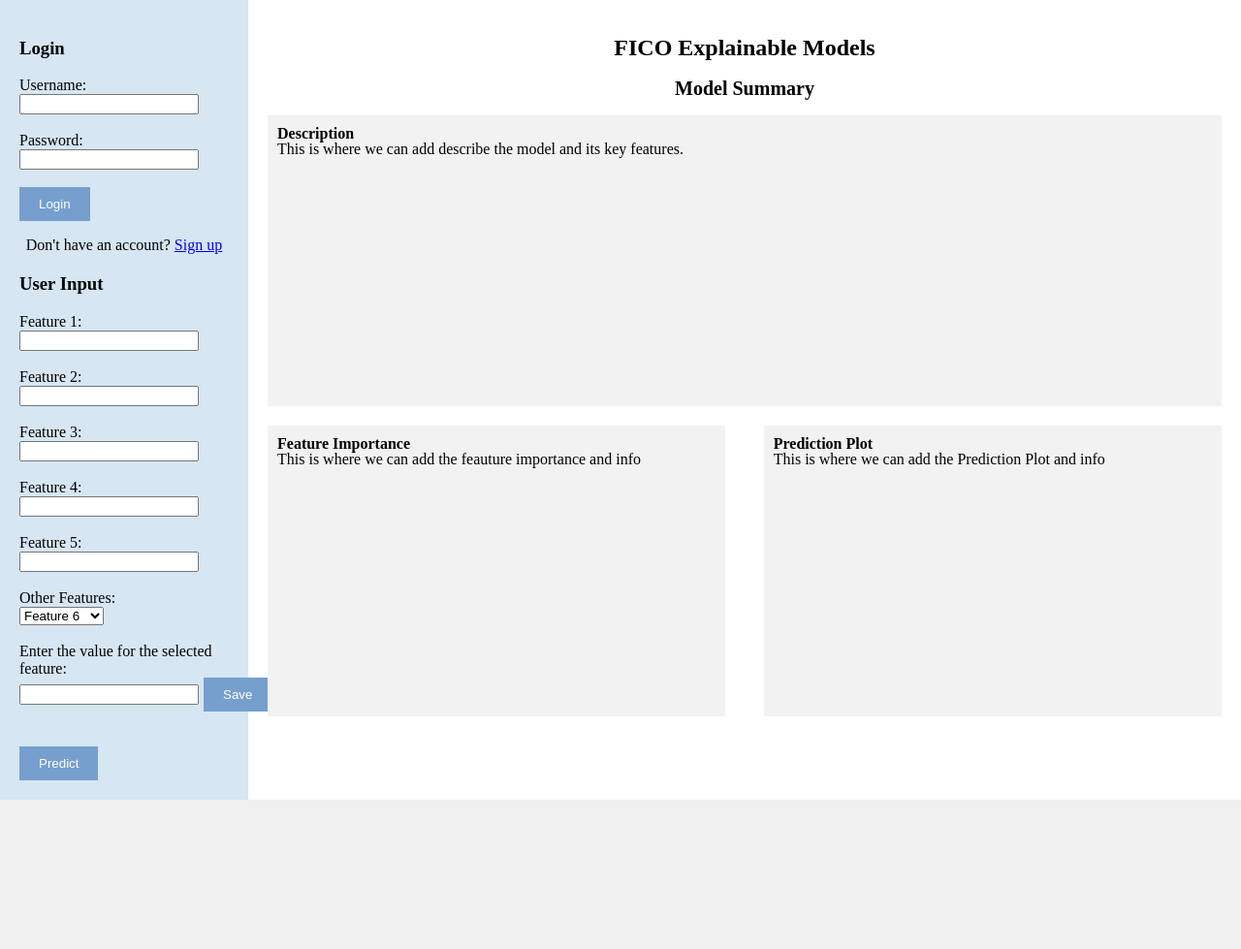
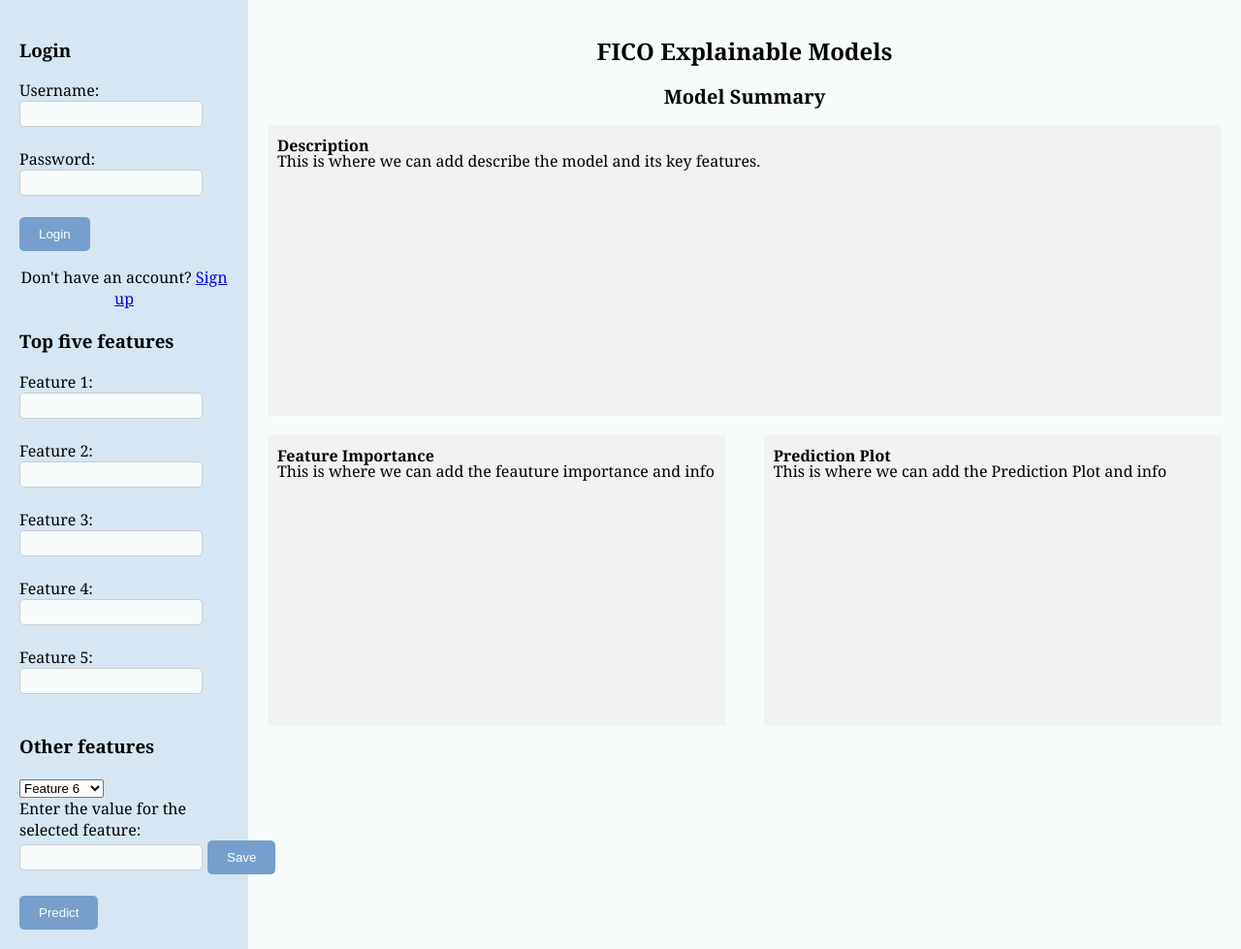
Before and after one commit to Exkius/WIL_Project, a Flask app: page / in a window 1280 px wide. Shown: the whole page at 97% size. Before the commit the page ends 825 px from the top, so only its background shows below. Run offline with Flask 3, Linux system fonts and the light colour scheme.

Commit message:
Updated Flaks

```diff
--- a/Flask/templates/dashboard.html
+++ b/Flask/templates/dashboard.html
@@ -11,6 +11,15 @@
             display: flex;
             flex-direction: column;
             height: 100vh;
+            font-family: Georgia, serif;
+            background-color: #F7FBFC;
+        }
+
+        input {
+            background-color: #F7FBFC;
+            border: 1px solid #ccc;
+            border-radius: 5px;
+            padding: 5px;
         }
 
         .container {
@@ -37,11 +46,12 @@
             border: none;
             padding: 10px 20px;
             cursor: pointer;
+            border-radius: 5px;
         }
 
         button:hover {
             background-color: #567ea4;
-        }
+}
 
         .rectangles-container {
             display: flex;
@@ -98,11 +108,11 @@
 
         .input-with-button {
             display: flex;
-            align-items: center; /* Vertically align the items */
+            align-items: center;
         }
 
         .input-with-button input {
-            margin-right: 5px; /* Adjust the margin as needed */
+            margin-right: 5px;
         }
     </style>
 </head>
@@ -121,9 +131,9 @@
                 <p class="signup-link">Don't have an account? <a href="#">Sign up</a></p>
             </div>
 
-            <h3>User Input</h3>
+            <h3>Top five features</h3>
             <form method="POST">
-                <!-- Your feature inputs -->
+                <!-- feature inputs -->
                 <label for="feature1">Feature 1:</label><br>
                 <input type="number" step="0.01" id="feature1" name="feature1" required><br><br>
 
@@ -139,8 +149,9 @@
                 <label for="feature5">Feature 5:</label><br>
                 <input type="number" step="0.01" id="feature5" name="feature5" required><br><br>
 
-                <!-- Other Features dropdown -->
-                <label for="other-features">Other Features:</label><br>
+
+                <h3>Other features</h3>
+
                 <select id="other-features" name="other-features">
                     <option value="Feature 6">Feature 6</option>
                     <option value="Feature 7">Feature 7</option>
@@ -160,14 +171,14 @@
                     <option value="Feature 21">Feature 21</option>
                     <option value="Feature 22">Feature 22</option>
                     <option value="Feature 23">Feature 23</option>
-                </select><br><br>
+                </select><br>
 
-                <!-- Additional input field for the selected other feature -->
+
                 <label for="other-features-value">Enter the value for the selected feature:</label>
                 <div class="input-with-button">
                     <input type="number" step="0.01" id="other-features-value" name="other-features-value" required>
                     <button type="button" id="save-button">Save</button>
-                </div><br><br>
+                </div><br>
 
                 <button type="submit">Predict</button>
             </form>
```
